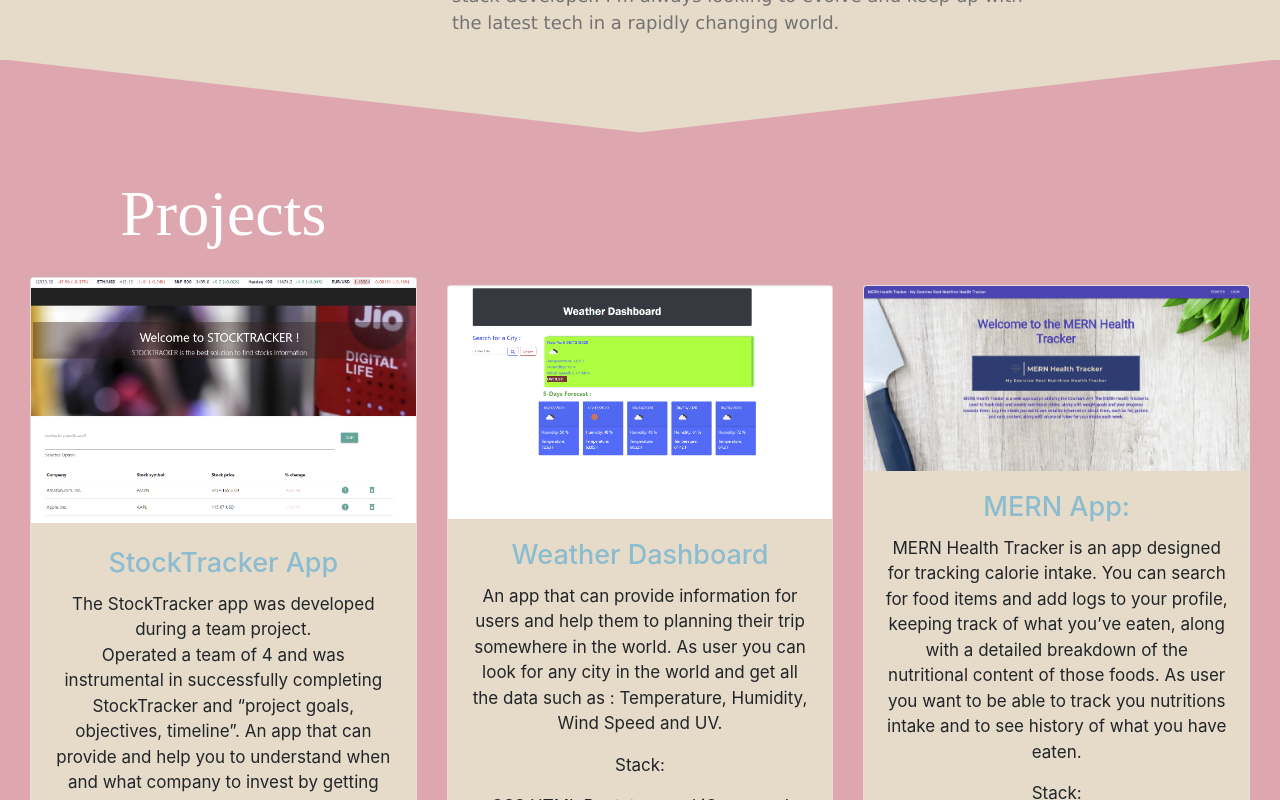
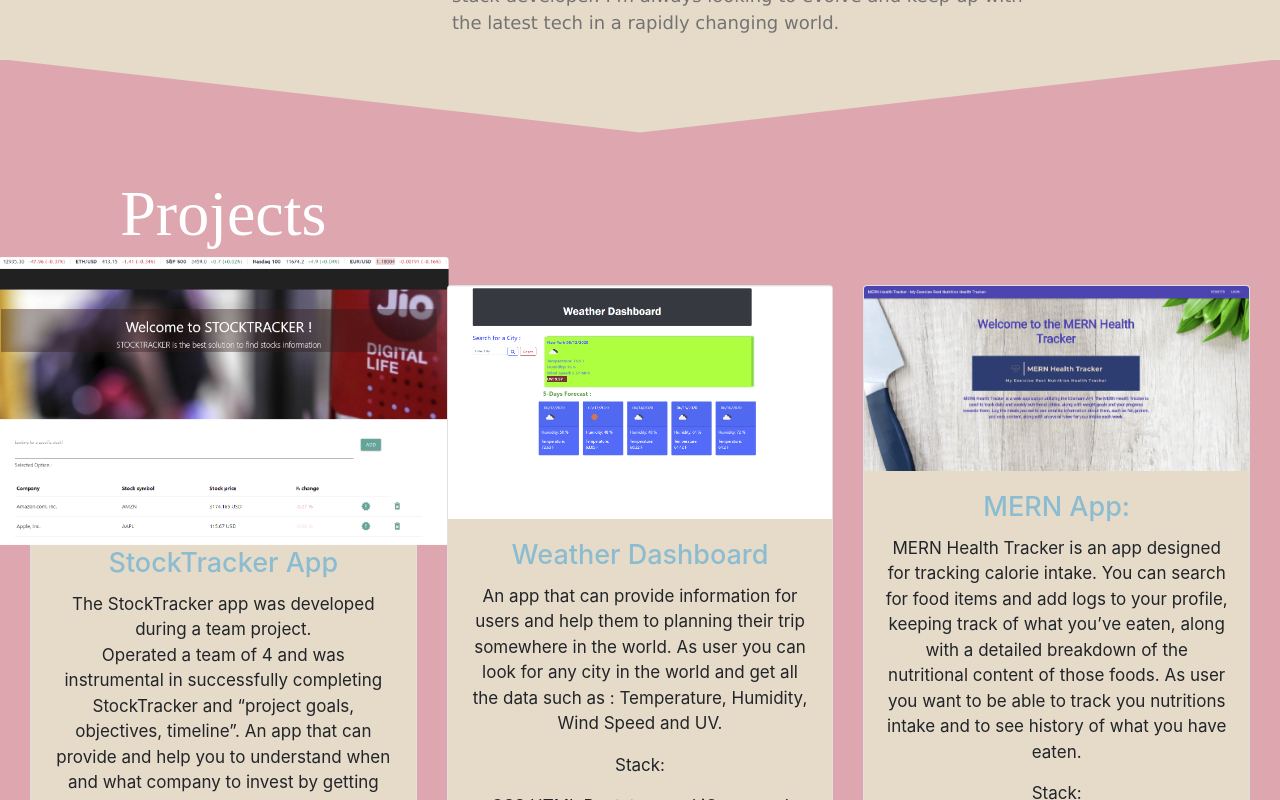
Before and after one commit to PhilipK-webdev/ProjectPortfolio, a React (Create React App) app in the folder client/: page / in a window 1280 px wide. In both pictures the pointer is over the picture 223 px from the left and 2328 px from the top of the page. Shown: the part 1928-2728 px from the top of the page. Built offline with nearby package versions, Linux system fonts and the light colour scheme; a web font is replaced by a local one.

Commit message:
style-zoom in img

```diff
--- a/client/src/components/Cards/Cards.css
+++ b/client/src/components/Cards/Cards.css
@@ -27,3 +27,6 @@
     background-color: rgb(230, 219, 201);
     padding: 5px 20px;
 }
+.card-img-top:hover{
+    transform: scale(1.17);
+}
--- a/client/src/components/ResumeDocument/ResumeDocument.js
+++ b/client/src/components/ResumeDocument/ResumeDocument.js
@@ -3,7 +3,7 @@ import resume from "../Resume/resume.pdf"
 const ResumeDocument = () => {
     return (
         <div>
-            <a href={resume} title="Resume" target="_blank">
+            <a href={resume} title="Resume" target="_blank" rel="noopener noreferrer">
                 <i className="fas fa-file-pdf" style={{ color: "rgb(255, 255, 255)", margin: "10px", fontSize: "27px", cursor: "pointer" }} >
                 </i>
             </a>
```
Also changed, not shown: 13 other files (tests, documents, lock files or other folders).
